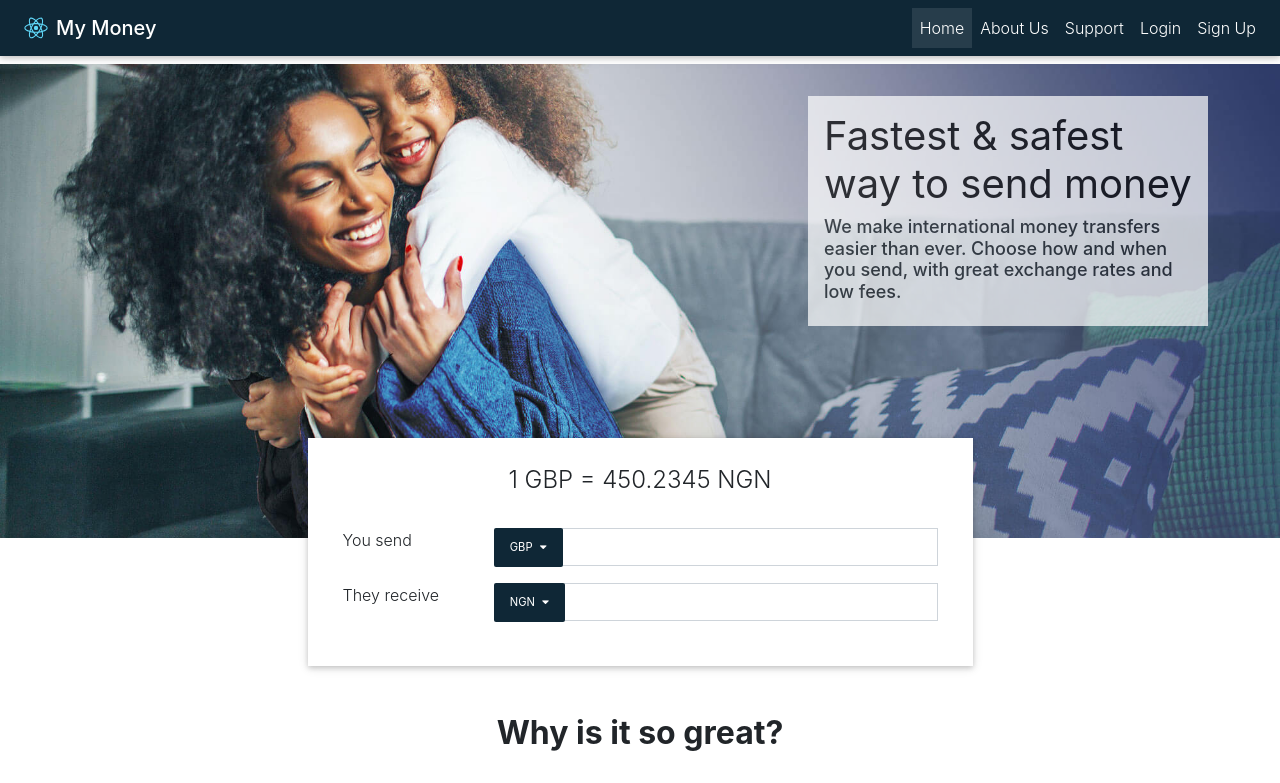
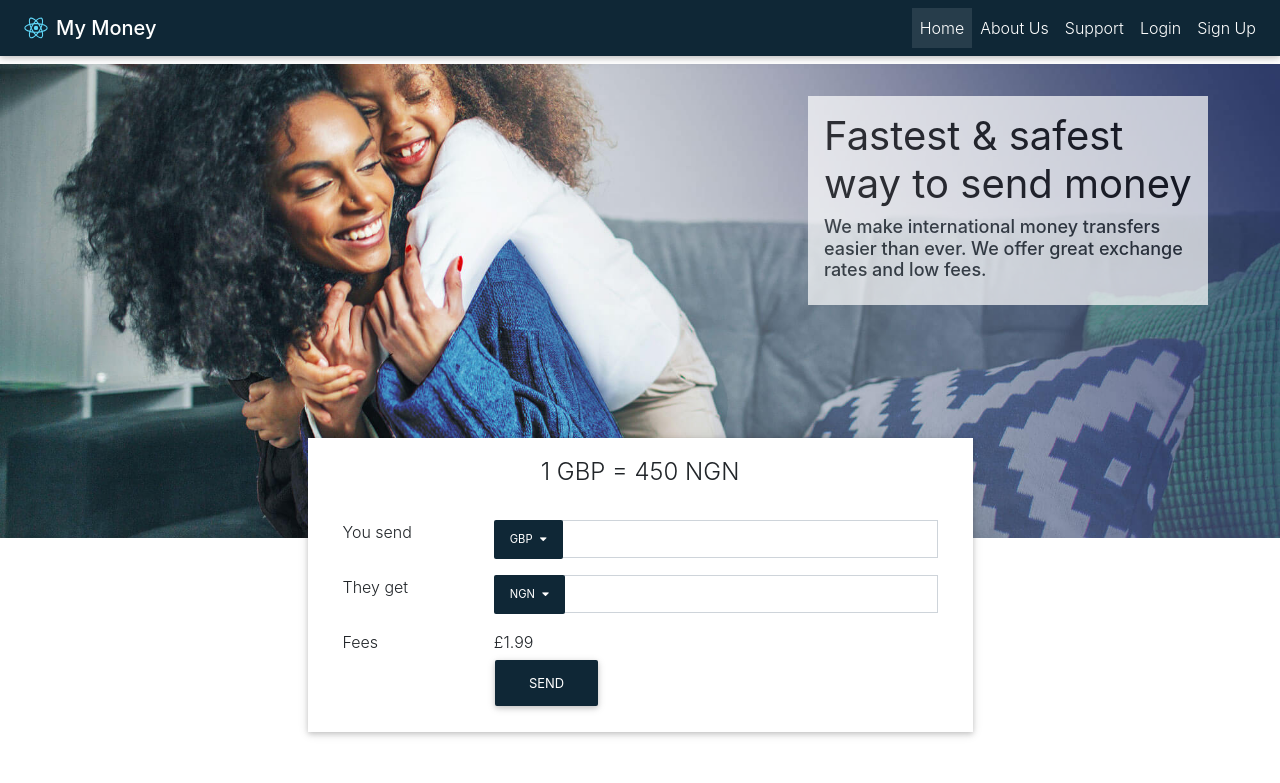
Before and after one commit to socx/socx-money, a React (Create React App) app: page / in a window 1280 px wide. Shown: the top 783 px of the page. Built offline with nearby package versions, Linux system fonts and the light colour scheme.

Commit message:
rate calculator updates (WIP) https://github.com/socx/socx-money/issues/7

```diff
--- /dev/null
+++ b/jsconfig.json
@@ -0,0 +1,6 @@
+{
+  "compilerOptions": {
+    "baseUrl": "src"
+  },
+  "include": ["src"]
+}
--- a/src/App.js
+++ b/src/App.js
@@ -7,9 +7,7 @@ import {
   MDBCollapse,
   MDBNavItem,
   MDBFooter,
-  MDBNavLink,
-  MDBTooltip,
-  MDBIcon
+  MDBNavLink
 } from 'mdbreact';
 import { BrowserRouter as Router } from 'react-router-dom';
 import { ReactComponent as Logo } from './assets/logo.svg';
--- a/src/components/landmark/index.js
+++ b/src/components/landmark/index.js
@@ -11,7 +11,7 @@ const Landmark = () => {
               Fastest & safest way to send money
             </h1>
             <h3 className="landmark-text-subtitle">
-              We make international money transfers easier than ever. Choose how and when you send, with great exchange rates and low fees.
+              We make international money transfers easier than ever. We offer great exchange rates and low fees.
             </h3>
           </div>
         </div>
--- /dev/null
+++ b/src/components/rateCalculator.js
@@ -0,0 +1,118 @@
+import React, { Component} from 'react';
+import {
+  MDBBtn,
+  MDBCardBody,
+  MDBCol,
+  MDBDropdown,
+  MDBDropdownItem,
+  MDBDropdownMenu,
+  MDBDropdownToggle,
+  MDBRow,
+  MDBIcon,
+  MDBInputGroup
+} from 'mdbreact';
+import { formatMoney } from 'helpers/Utils';
+
+class RateCalculator extends Component {
+  render() {
+    console.log(this.props);
+    const { theme, sourceAmount, destinationAmount, sourceAmountChanged, destinationAmountChanged} = this.props;
+    return (
+      <>
+        <MDBRow>
+          <MDBCol
+            md='7'
+            className='mx-auto float-none white z-depth-1'
+          >
+            <MDBCardBody className='text-center'>
+              <h4 className="text-center">
+                1 GBP = 450 NGN
+                {/* 1 {exchangeRate && exchangeRate.sourceCurrencyCode} = {exchangeRate && formatMoney(exchangeRate.rate)} {exchangeRate && exchangeRate.destinationCurrencyCode} */}
+              </h4>
+              <hr className="hr-light" />
+              <form>
+                <div className='form-row'>
+                  <div className='col-xs-12 col-md-3 text-left'>
+                    You send
+                  </div>
+                  <div className='col-xs-12 col-md-9'>
+                    <MDBInputGroup
+                      containerClassName='mb-3'
+                      // value={exchangeRate && formatMoney(exchangeRate.sourceAmount)}
+                      defaultValue={9}
+                      onKeyUp={sourceAmountChanged}
+                      ref={sourceAmount}
+                      prepend={
+                        <MDBDropdown>
+                          <MDBDropdownToggle
+                            color={theme}
+                            size='md'
+                            className='m-0 px-3 z-depth-0'
+                          >
+                            GBP <MDBIcon icon='caret-down' className='ml-1' />
+                            {/* {exchangeRate && exchangeRate.sourceCurrencyCode} <MDBIcon icon='caret-down' className='ml-1' /> */}
+                          </MDBDropdownToggle>
+                          <MDBDropdownMenu color={theme}>
+                            <MDBDropdownItem>GBP (Pounds Sterling)</MDBDropdownItem>
+                            <MDBDropdownItem>CAD (Canadian Dollars)</MDBDropdownItem>
+                          </MDBDropdownMenu>
+                        </MDBDropdown>
+                      }
+                    />
+                  </div>
+                </div>
+                <div className='form-row'>
+                  <div className='col-xs-12 col-md-3 text-left'>
+                    They get
+                  </div>
+                  <div className='col-xs-12 col-md-9'>
+                    <MDBInputGroup
+                      containerClassName='mb-3'
+                      onKeyUp={destinationAmountChanged}
+                      ref={destinationAmount}
+                      prepend={
+                        <MDBDropdown>
+                          <MDBDropdownToggle
+                            color={theme}
+                            size='md'
+                            className='m-0 px-3 z-depth-0'
+                          >
+                            NGN <MDBIcon icon='caret-down' className='ml-1' />
+                            {/* {exchangeRate && exchangeRate.destinationCurrencyCode} <MDBIcon icon='caret-down' className='ml-1' /> */}
+                          </MDBDropdownToggle>
+                          <MDBDropdownMenu color={theme}>
+                            <MDBDropdownItem>GHS (Ghanaian Cedis to Ghana)</MDBDropdownItem>
+                            <MDBDropdownItem>KSH (Kenyan Shillings to Kenya)</MDBDropdownItem>
+                            <MDBDropdownItem>NGN (Nigerian Naira to Nigeria)</MDBDropdownItem>
+                          </MDBDropdownMenu>
+                        </MDBDropdown>
+                      }
+                    />
+                  </div>
+                </div>
+                <div className='form-row'>
+                  <div className='col-xs-12 col-md-3 text-left'>
+                    Fees
+                  </div>
+                  <div className='col-xs-12 col-md-9 text-left'>
+                    £1.99
+                  </div>
+                </div>
+                <div className='form-row'>
+                  <div className='col-xs-12 col-md-3 text-left'>
+
+                  </div>
+                  <div className='text-center'>
+                    <MDBBtn color={theme}>Send</MDBBtn>
+                  </div>
+                </div>
+              </form>
+            </MDBCardBody>
+          </MDBCol>
+        </MDBRow>
+      </>
+    );
+  }
+};
+
+export default RateCalculator;
--- a/src/containers/ForgotPassword/index.js
+++ b/src/containers/ForgotPassword/index.js
@@ -10,7 +10,7 @@ import {
   MDBContainer,
   MDBEdgeHeader
 } from 'mdbreact';
-import { THEME } from '../../constants/common';
+import { THEME } from 'constants/common';
 
 import './styles.css'
 
--- a/src/containers/Login/index.js
+++ b/src/containers/Login/index.js
@@ -10,9 +10,7 @@ import {
   MDBContainer,
   MDBEdgeHeader
 } from 'mdbreact';
-import { THEME } from '../../constants/common';
-import SectionContainer from '../../components/sectionContainer';
-
+import { THEME } from 'constants/common';
 import './styles.css'
 
 const Login = props => {
--- a/src/containers/Register/index.js
+++ b/src/containers/Register/index.js
@@ -12,7 +12,7 @@ import {
 } from 'mdbreact';
 
 import './styles.css';
-import { THEME } from '../../constants/common';
+import { THEME } from 'constants/common';
 
 const Register = props => {
   return (
--- a/src/containers/Welcome/index.js
+++ b/src/containers/Welcome/index.js
@@ -1,99 +1,59 @@
 import React from 'react';
 import {
-  MDBEdgeHeader,
   MDBFreeBird,
   MDBBtn,
   MDBContainer,
   MDBCol,
-  MDBRow,
-  MDBCardBody,
-  MDBIcon,
-  MDBDropdown,
-  MDBDropdownToggle,
-  MDBDropdownMenu,
-  MDBDropdownItem,
-  MDBInputGroup
+  MDBRow
 } from 'mdbreact';
 import './styles.css';
-import { THEME } from '../../constants/common';
-import Landmark from '../../components/landmark';
+import { THEME } from 'constants/common';
+import Landmark from 'components/landmark';
+import RateCalculator from 'components/rateCalculator';
 
 class Welcome extends React.Component {
   scrollToTop = () => window.scrollTo(0, 0);
+  constructor(props) {
+    super(props);
+    this.exchangeRate = React.createRef();
+    this.sourceAmount = React.createRef();
+    this.destinationAmount = React.createRef();
+  }
+
+  getRate(sourceAmount, destinationAmount) {
+    const rate = 485.1234;
+    this.exchangeRate = {
+      sourceCurrencyCode: 'GBP',
+      destinationCurrencyCode: 'NGN',
+      rate,
+      fees: 2.99,
+      sourceAmount: sourceAmount ? sourceAmount : (1/rate)* destinationAmount,
+      destinationAmount: destinationAmount ? destinationAmount : rate * sourceAmount
+    };
+  }
+
+  sourceAmountChanged(sourceInput) {
+    this.getRate(sourceInput.target.value, null);
+  }
+
+  destinationAmountChanged(destinationInput) {
+    this.getRate(null, destinationInput.target.value);
+  }
 
   render() {
     return (
       <>
         <Landmark />
-        <MDBEdgeHeader color={THEME} className='sectionPage d-none' />
         <div className='mt-0 mb-0'>
           <MDBFreeBird>
-            <MDBRow>
-              <MDBCol
-                md='7'
-                className='mx-auto float-none white z-depth-1 py-2'
-              >
-                <MDBCardBody className='text-center'>
-                  <h4 className="text-center">
-                    1 GBP = 450.2345 NGN
-                  </h4>
-                  <hr className="hr-light" />
-                  <form>
-                    <div className='form-row'>
-                      <div className='col-xs-12 col-md-3 text-left'>
-                        You send
-                      </div>
-                      <div className='col-xs-12 col-md-9'>
-                        <MDBInputGroup
-                          containerClassName='mb-3'
-                          prepend={
-                            <MDBDropdown>
-                              <MDBDropdownToggle
-                                color={THEME}
-                                size='md'
-                                className='m-0 px-3 z-depth-0'
-                              >
-                                GBP <MDBIcon icon='caret-down' className='ml-1' />
-                              </MDBDropdownToggle>
-                              <MDBDropdownMenu color={THEME}>
-                                <MDBDropdownItem>GBP (Pounds Sterling)</MDBDropdownItem>
-                                <MDBDropdownItem>CAD (Canadian Dollars)</MDBDropdownItem>
-                              </MDBDropdownMenu>
-                            </MDBDropdown>
-                          }
-                        />
-                      </div>
-                    </div>
-                    <div className='form-row'>
-                      <div className='col-xs-12 col-md-3 text-left'>
-                        They receive
-                      </div>
-                      <div className='col-xs-12 col-md-9'>
-                        <MDBInputGroup
-                          containerClassName='mb-3'
-                          prepend={
-                            <MDBDropdown>
-                              <MDBDropdownToggle
-                                color={THEME}
-                                size='md'
-                                className='m-0 px-3 z-depth-0'
-                              >
-                                NGN <MDBIcon icon='caret-down' className='ml-1' />
-                              </MDBDropdownToggle>
-                              <MDBDropdownMenu color={THEME}>
-                                <MDBDropdownItem>GHS (Ghanaian Cedis to Ghana)</MDBDropdownItem>
-                                <MDBDropdownItem>KSH (Kenyan Shillings to Kenya)</MDBDropdownItem>
-                                <MDBDropdownItem>NGN (Nigerian Naira to Nigeria)</MDBDropdownItem>
-                              </MDBDropdownMenu>
-                            </MDBDropdown>
-                          }
-                        />
-                      </div>
-                    </div>
-                  </form>
-                </MDBCardBody>
-              </MDBCol>
-            </MDBRow>
+            <RateCalculator
+              theme={THEME}
+              sourceAmount={this.sourceAmount}
+              destinationAmount={this.destinationAmount}
+              exchangeRate={this.exchangeRate}
+              sourceAmountChanged={this.sourceAmountChanged}
+              destinationAmountChanged={this.destinationAmountChanged}
+            />
           </MDBFreeBird>
           <MDBContainer className='text-center'>
             <MDBRow>
--- /dev/null
+++ b/src/helpers/Utils.js
@@ -0,0 +1,15 @@
+export const formatMoney = (amount, decimalCount = 2, decimal = ".", thousands = ",") => {
+  try {
+    decimalCount = Math.abs(decimalCount);
+    decimalCount = isNaN(decimalCount) ? 2 : decimalCount;
+
+    const negativeSign = amount < 0 ? "-" : "";
+
+    let i = parseInt(amount = Math.abs(Number(amount) || 0).toFixed(decimalCount)).toString();
+    let j = (i.length > 3) ? i.length % 3 : 0;
+
+    return negativeSign + (j ? i.substr(0, j) + thousands : '') + i.substr(j).replace(/(\d{3})(?=\d)/g, "$1" + thousands) + (decimalCount ? decimal + Math.abs(amount - i).toFixed(decimalCount).slice(2) : "");
+  } catch (e) {
+    console.log(e)
+  }
+};
```
